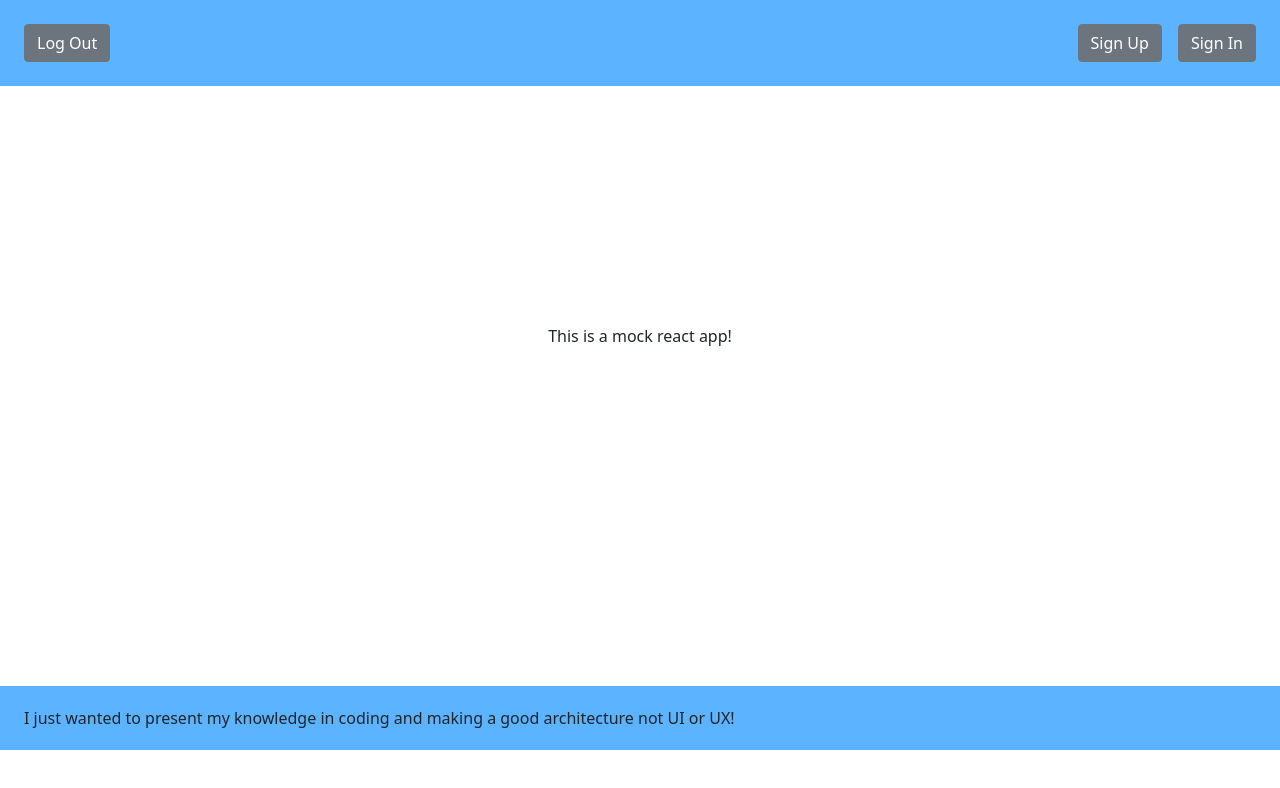
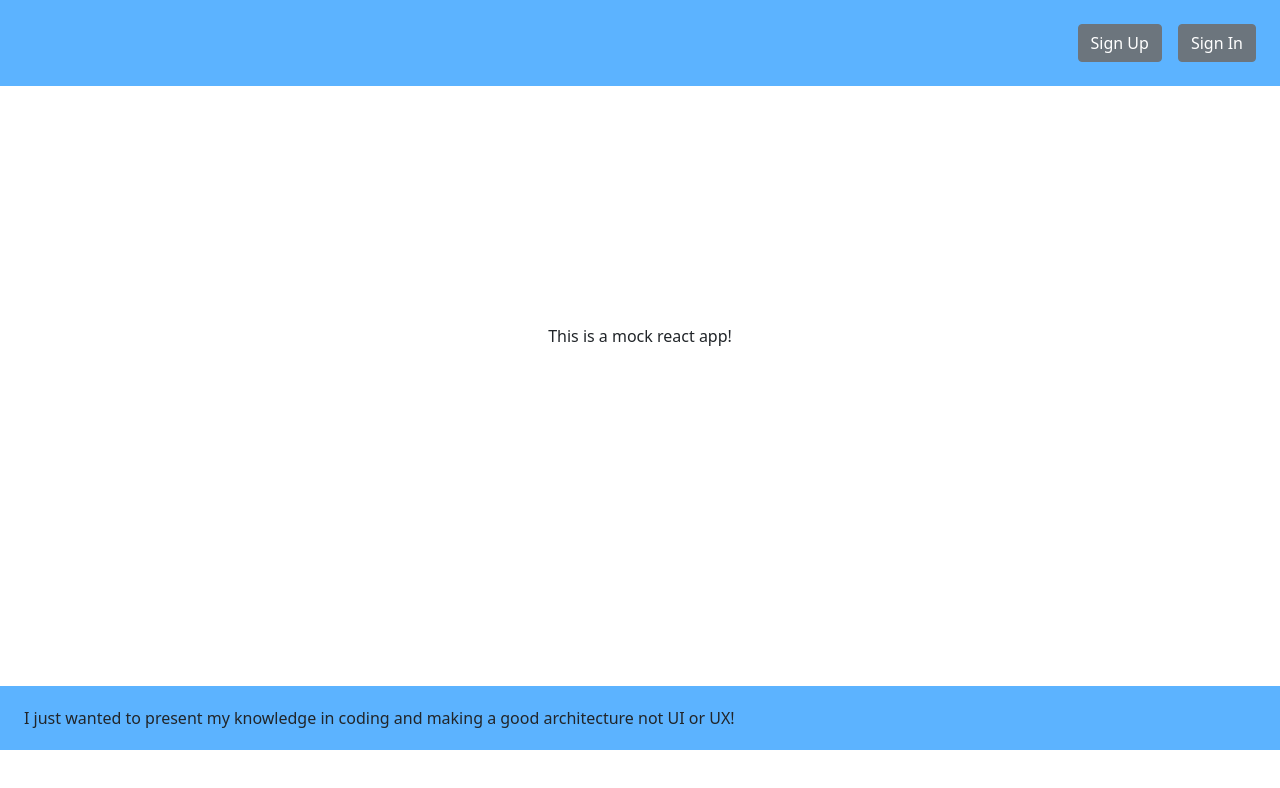
Before and after one commit to AlirezaEttehadi/react-blog-article, a React (Create React App) app: page / in a window 1280 px wide. Shown: the top 788 px of the page. Built offline with nearby package versions, Linux system fonts and the light colour scheme.

Commit message:
update header and layout

```diff
--- a/src/components/Header/index.js
+++ b/src/components/Header/index.js
@@ -1,18 +1,23 @@
 import React from "react";
 import { Button } from "react-bootstrap";
-import {  Link } from "react-router-dom";
+import { Link } from "react-router-dom";
 
-export default function Header() {
+export default function Header({ user }) {
   return (
     <div
       className="header w-100 p-4  d-flex align-items-center justify-content-between"
       style={{ backgroundColor: "#5CB3FF" }}
     >
+      {user?.accessToken ? (
         <div>
           <Link to="/">
             <Button variant="secondary">Log Out</Button>
           </Link>
         </div>
+      ) : (
+        <div></div>
+      )}
+      {!user?.accessToken ? (
         <div>
           <Link to="/signup" className="me-3">
             <Button variant="secondary">Sign Up</Button>
@@ -21,6 +26,13 @@ export default function Header() {
             <Button variant="secondary">Sign In</Button>
           </Link>
         </div>
+      ) : (
+        <div>
+          <Link to="/dashboard">
+            <Button variant="secondary">dashboard</Button>
+          </Link>
+        </div>
+      )}
     </div>
   );
 }
--- a/src/layout/index.js
+++ b/src/layout/index.js
@@ -2,14 +2,28 @@ import React from "react";
 import { BrowserRouter as Router } from "react-router-dom";
 import Header from "../components/Header";
 import Footer from "../components/Footer";
-export default function Layout({ children }) {
+import { connect } from "react-redux";
+function Layout({ children , user }) {
   return (
     <div>
       <Router>
-        <Header />
+        <Header user={user} />
         {children}
         <Footer />
       </Router>
     </div>
   );
 }
+
+function mapStateToProps(state) {
+  return {
+    user: state.users.user,
+  };
+}
+function mapDispatchToProps(dispatch) {
+  return {
+    dispatch
+  };
+}
+
+export default connect(mapStateToProps, mapDispatchToProps)(Layout);
```
Lines whose indentation alone changed are shown as unchanged.
